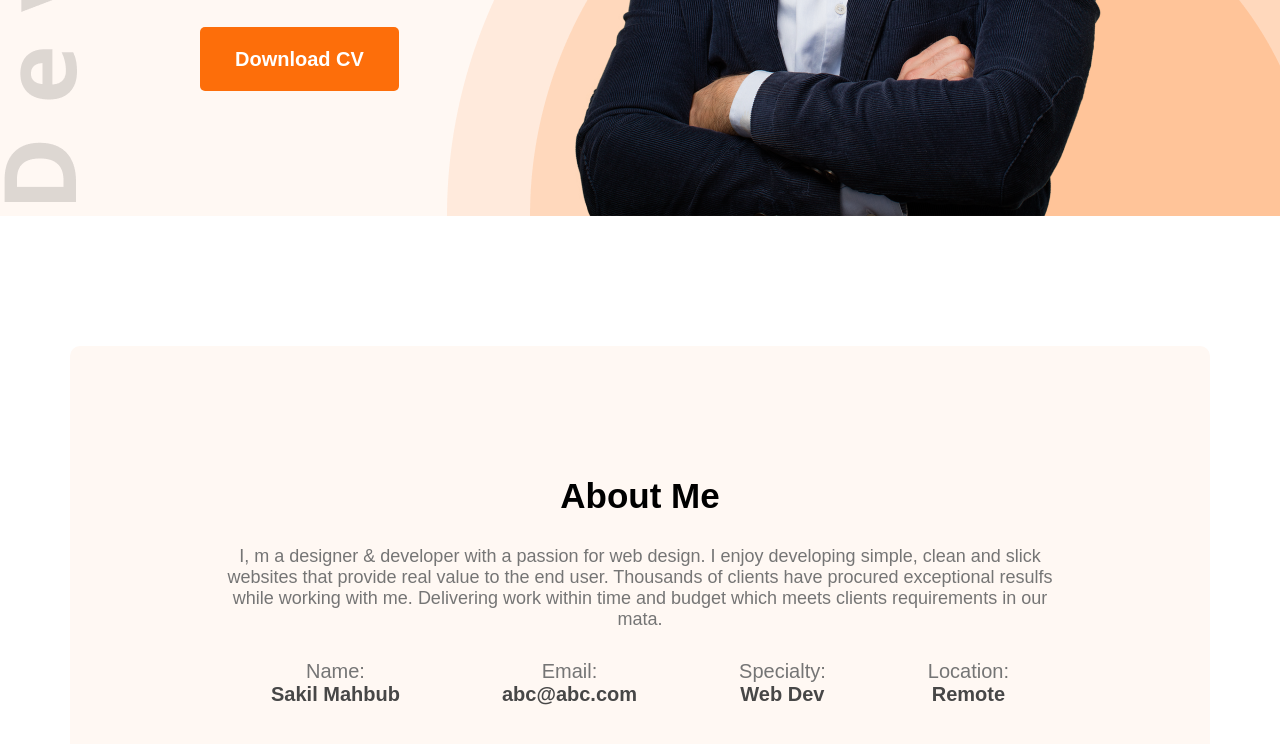
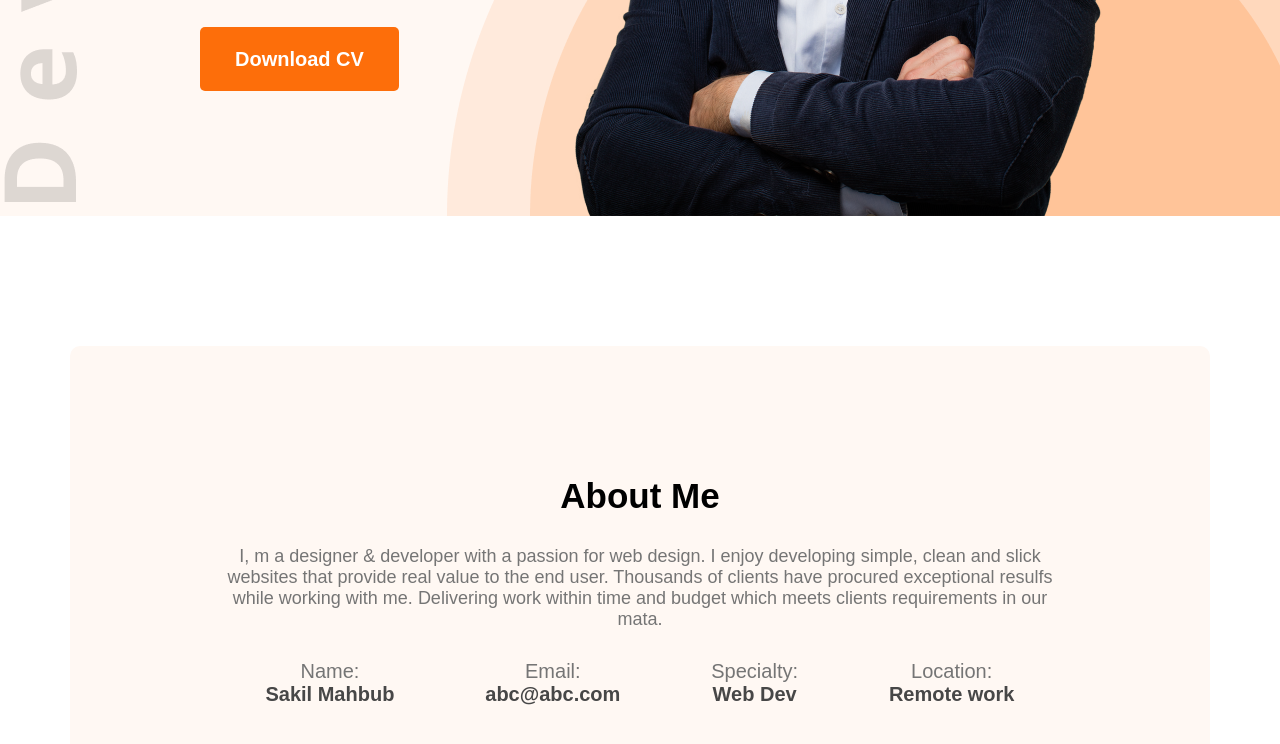
Before and after one commit to RokNRolhurley/developer-portfolio, a plain HTML site: page myIndex.html in a window 1280 px wide. Shown: the part 624-1368 px from the top of the page. Drawn offline with Linux system fonts and the light colour scheme.

Commit message:
first commit

```diff
--- a/myIndex.html
+++ b/myIndex.html
@@ -49,7 +49,7 @@
             </div>
             <div class="about-info">
                 <p class="info-title">Location:</p>
-                <p class="info-description">Remote</p>
+                <p class="info-description">Remote work</p>
             </div>
         </div>
         </section>
```
